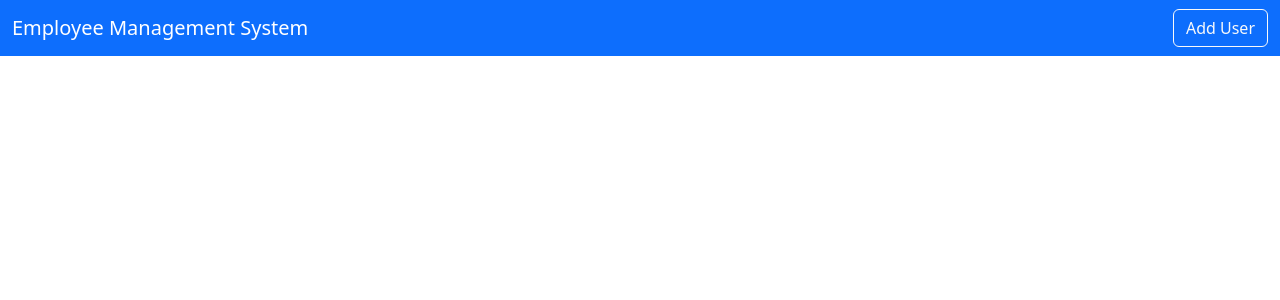
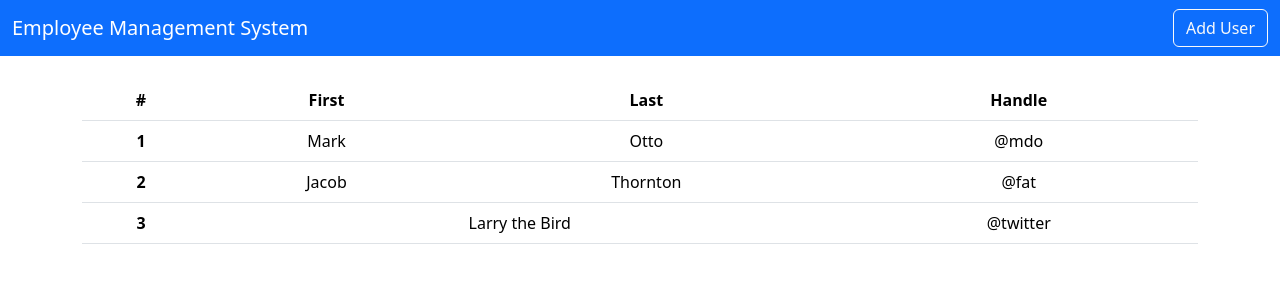
Before and after one commit to sidharth2k/Employee-Management-Frontend, a React (Create React App) app: page / in a window 1280 px wide. Shown: the top 300 px of the page. Built offline with nearby package versions, Linux system fonts and the light colour scheme.

Commit message:
Table Created & App.js Updated

```diff
--- a/src/App.js
+++ b/src/App.js
@@ -1,10 +1,12 @@
 import "./App.css";
 import "../node_modules/bootstrap/dist/css/bootstrap.min.css";
 import Navbar from "./layout/Navbar";
+import Home from "./pages/Home";
 
 function App() {
   return <div className="App">
     <Navbar/>
+    <Home/>
   </div>;
 }
 
--- a/src/pages/Home.js
+++ b/src/pages/Home.js
@@ -0,0 +1,39 @@
+import React from "react";
+
+export default function Home() {
+  return (
+    <div className="container">
+      <div className="py-4">
+        <table className="table">
+          <thead>
+            <tr>
+              <th scope="col">#</th>
+              <th scope="col">First</th>
+              <th scope="col">Last</th>
+              <th scope="col">Handle</th>
+            </tr>
+          </thead>
+          <tbody>
+            <tr>
+              <th scope="row">1</th>
+              <td>Mark</td>
+              <td>Otto</td>
+              <td>@mdo</td>
+            </tr>
+            <tr>
+              <th scope="row">2</th>
+              <td>Jacob</td>
+              <td>Thornton</td>
+              <td>@fat</td>
+            </tr>
+            <tr>
+              <th scope="row">3</th>
+              <td colspan="2">Larry the Bird</td>
+              <td>@twitter</td>
+            </tr>
+          </tbody>
+        </table>
+      </div>
+    </div>
+  );
+}
```
